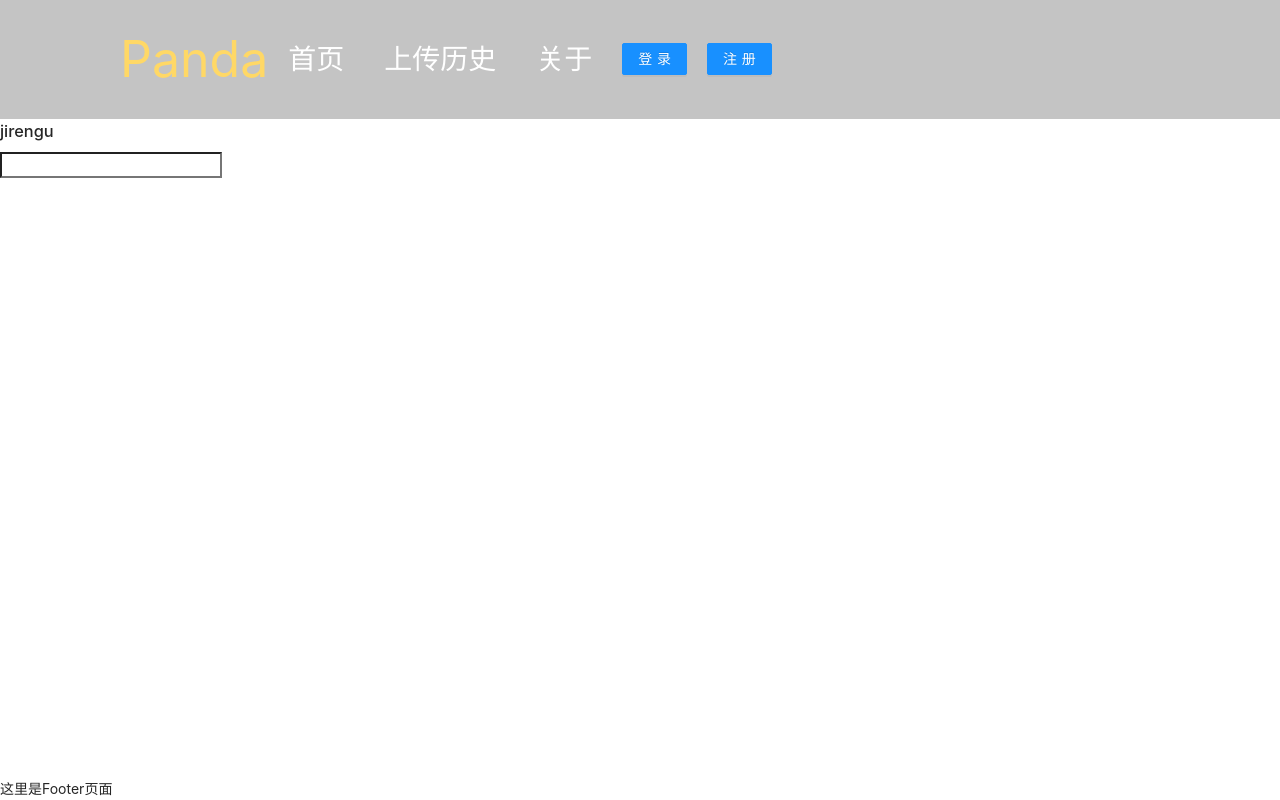
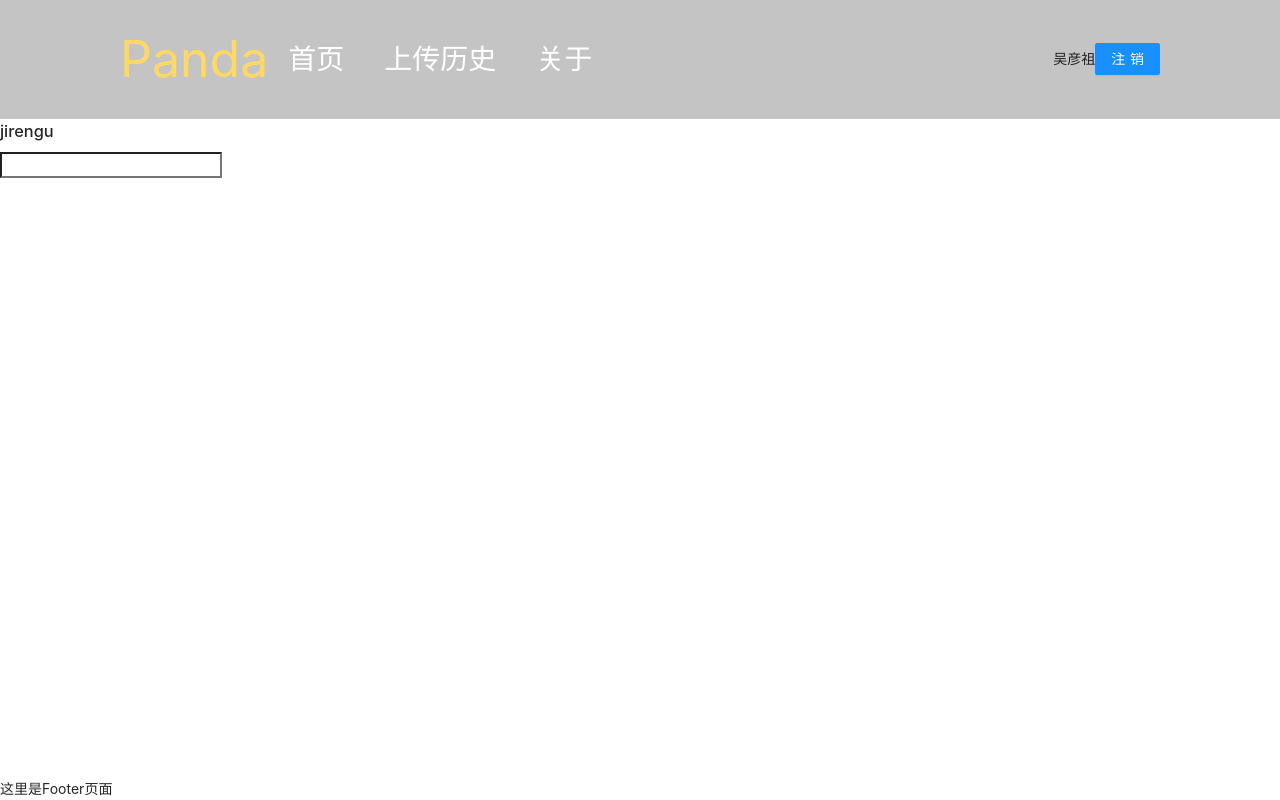
Before and after one commit to Wang-kai960620/Panda-Chart, a React app: page /#/login in a window 1280 px wide. Both pictures are taken after a click on the button "登录". Built offline with nearby package versions, Linux system fonts and the light colour scheme.

Commit message:
注册，注销，登录按钮切换

```diff
--- a/src/Components/Header.tsx
+++ b/src/Components/Header.tsx
@@ -1,7 +1,7 @@
-import React from "react";
+import React, {useState} from "react";
 import {NavLink} from "react-router-dom";
 import styled from "styled-components";
-import { Button } from 'antd';
+import {Button} from "antd";
 
 
 const Wrapper = styled.div`
@@ -25,11 +25,13 @@ const Text = styled.div`
 font-size: 50px;
 color: #ffd866;
 `;
-const StyleButton = styled(Button)`
-margin: 0 10px;
+const StyledEntry = styled.div`
+margin-left: auto;
 `
 
+
 function Header() {
+  const [isLogin, setIsLogin] = useState<boolean>(false);
   return (
     <div>
       <Wrapper>
@@ -37,12 +39,27 @@ function Header() {
         <NavLink to='/home' activeClassName='selected' exact>首页</NavLink>
         <NavLink to='/history' activeClassName='selected'>上传历史</NavLink>
         <NavLink to='/about' activeClassName='selected'>关于</NavLink>
-      <StyleButton type="primary">
-        <NavLink to='/login' activeClassName='selected'>登录</NavLink>
-      </StyleButton>
-      <StyleButton type="primary">
-        <NavLink to='/register' activeClassName='selected'>注册</NavLink>
-    </StyleButton>
+        <StyledEntry>
+        {
+          isLogin ?
+            <>
+              <span>吴彦祖</span>
+              <Button type="primary" onClick={() => setIsLogin(false)}>
+                <NavLink to='/login' activeClassName='selected'>注销</NavLink>
+              </Button>
+            </>
+            :
+            <>
+              <Button type="primary" onClick={() => setIsLogin(true)}>
+                <NavLink to='/login' activeClassName='selected'>登录</NavLink>
+              </Button>
+              <Button type="primary">
+                <NavLink to='/register' activeClassName='selected'>注册</NavLink>
+              </Button>
+            </>
+        }
+        </StyledEntry>
+
       </Wrapper>
 
     </div>
--- a/src/Store/Auth.tsx
+++ b/src/Store/Auth.tsx
@@ -8,7 +8,7 @@ class AuthStore {
 
   @observable values = {
     userName: "jirengu",
-    passWorld: ""
+    passWord: ""
   };
 
 
@@ -21,7 +21,7 @@ class AuthStore {
   }
 
   @action setPassWorld(value: string) {
-    this.values.passWorld = value;
+    this.values.passWord = value;
   }
 
   @action Login() {
--- a/src/Views/Login.tsx
+++ b/src/Views/Login.tsx
@@ -1,4 +1,4 @@
-import React, {useRef, useLayoutEffect} from "react";
+import React, {useRef} from "react";
 import {observer} from "mobx-react";
 import {useStore} from "../Store/UseStore";
 import {Layout} from "../Components/Layout";
```
